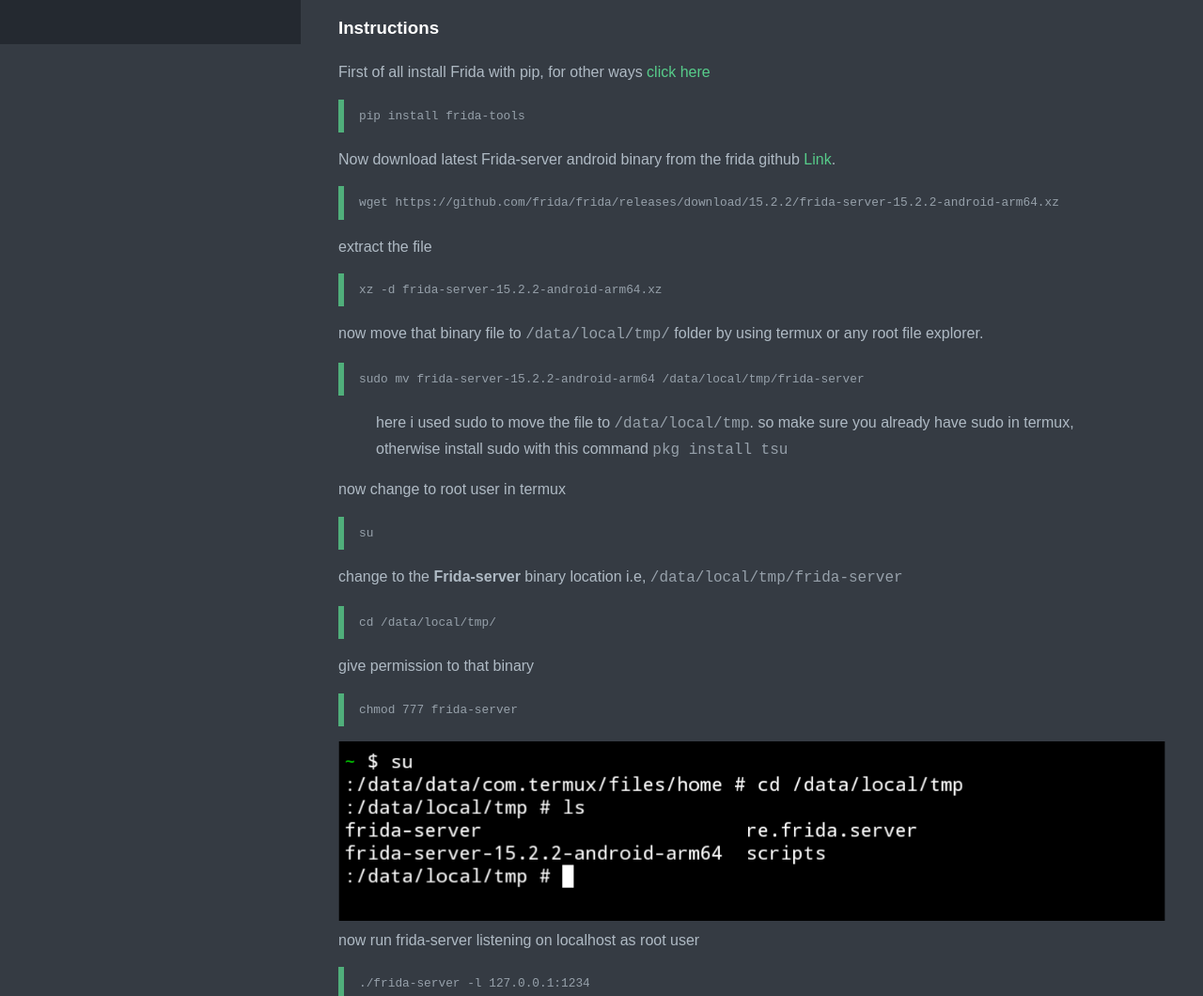
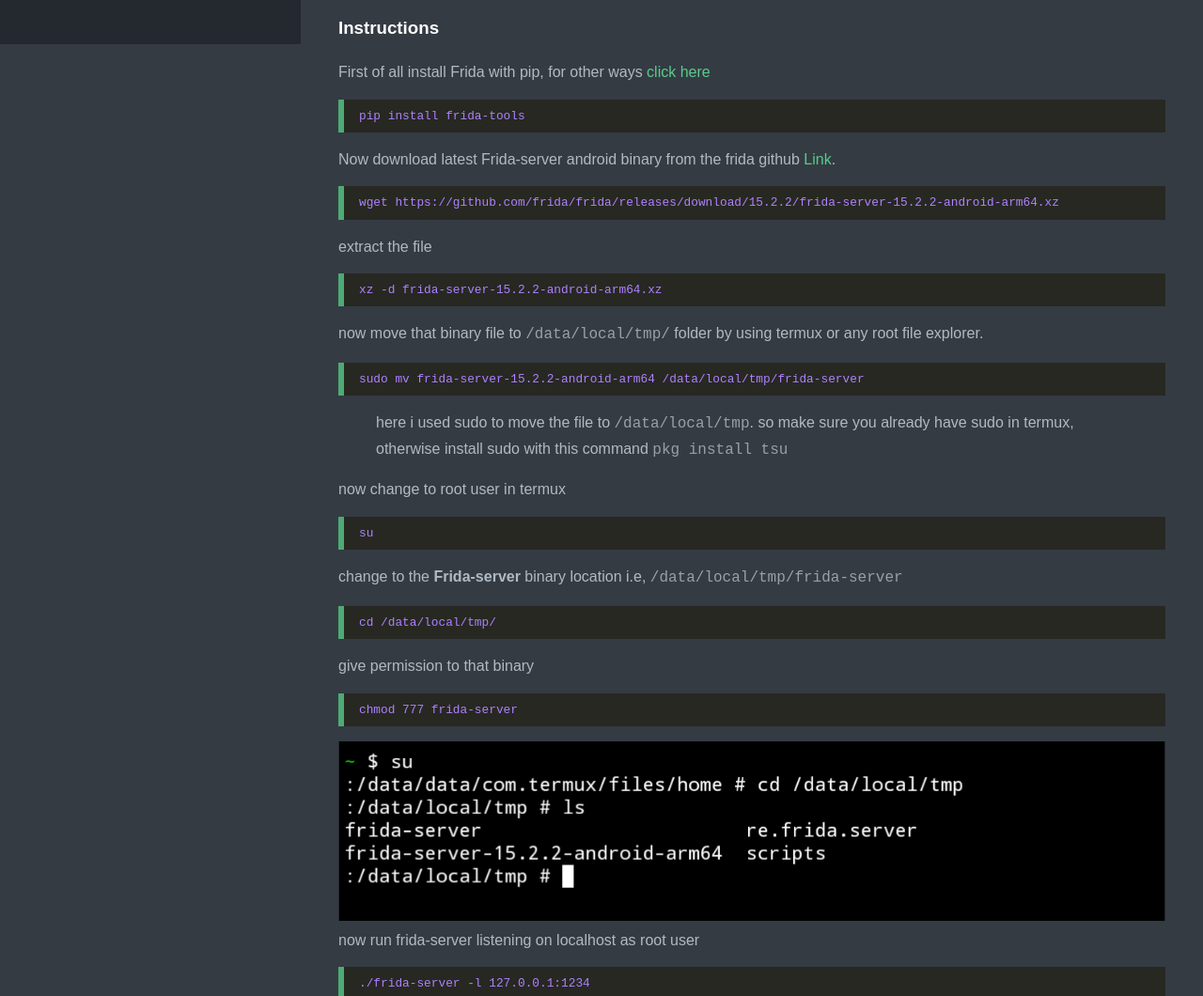
Before and after one commit to Linuxinet/linuxinet.github.io, a plain HTML site: page 2022/08/07/use-frida-in-rooted-android-without-pc/laptop/index.html in a window 1280 px wide. Shown: the part 753-1813 px from the top of the page at 94% size. Drawn offline with Linux system fonts and the light colour scheme.

Commit message:
rebuilding site Wed Sep  7 15:18:08 IST 2022

```diff
--- a/2022/08/07/use-frida-in-rooted-android-without-pc/laptop/index.html
+++ b/2022/08/07/use-frida-in-rooted-android-without-pc/laptop/index.html
@@ -111,28 +111,28 @@
 </code></pre>
 <h3 id="instructions">Instructions</h3>
 <p>First of all install Frida with pip, for other ways <a href="https://github.com/frida/frida/#two-ways-to-install">click here</a></p>
-<pre tabindex="0"><code>pip install frida-tools
-</code></pre><p>Now download latest Frida-server android binary from the frida github <a href="https://github.com/frida/frida/releases/">Link</a>.</p>
-<pre tabindex="0"><code>wget https://github.com/frida/frida/releases/download/15.2.2/frida-server-15.2.2-android-arm64.xz
-</code></pre><p>extract the file</p>
-<pre tabindex="0"><code>xz -d frida-server-15.2.2-android-arm64.xz
-</code></pre><p>now move that binary file to <code>/data/local/tmp/</code> folder by using termux or any root file explorer.</p>
-<pre tabindex="0"><code>sudo mv frida-server-15.2.2-android-arm64 /data/local/tmp/frida-server
-</code></pre><blockquote>
+<div class="highlight"><pre tabindex="0" style="color:#f8f8f2;background-color:#272822;-moz-tab-size:4;-o-tab-size:4;tab-size:4;"><code class="language-yaml" data-lang="yaml"><span style="display:flex;"><span><span style="color:#ae81ff">pip install frida-tools</span>
+</span></span></code></pre></div><p>Now download latest Frida-server android binary from the frida github <a href="https://github.com/frida/frida/releases/">Link</a>.</p>
+<div class="highlight"><pre tabindex="0" style="color:#f8f8f2;background-color:#272822;-moz-tab-size:4;-o-tab-size:4;tab-size:4;"><code class="language-yaml" data-lang="yaml"><span style="display:flex;"><span><span style="color:#ae81ff">wget https://github.com/frida/frida/releases/download/15.2.2/frida-server-15.2.2-android-arm64.xz</span>
+</span></span></code></pre></div><p>extract the file</p>
+<div class="highlight"><pre tabindex="0" style="color:#f8f8f2;background-color:#272822;-moz-tab-size:4;-o-tab-size:4;tab-size:4;"><code class="language-yaml" data-lang="yaml"><span style="display:flex;"><span><span style="color:#ae81ff">xz -d frida-server-15.2.2-android-arm64.xz</span>
+</span></span></code></pre></div><p>now move that binary file to <code>/data/local/tmp/</code> folder by using termux or any root file explorer.</p>
+<div class="highlight"><pre tabindex="0" style="color:#f8f8f2;background-color:#272822;-moz-tab-size:4;-o-tab-size:4;tab-size:4;"><code class="language-yaml" data-lang="yaml"><span style="display:flex;"><span><span style="color:#ae81ff">sudo mv frida-server-15.2.2-android-arm64 /data/local/tmp/frida-server</span>
+</span></span></code></pre></div><blockquote>
 <p>here i used sudo to move the file to <code>/data/local/tmp</code>.
 so make sure you already have sudo in termux, otherwise install sudo with this command
 <code>pkg install tsu</code></p>
 </blockquote>
 <p>now change to root user in termux</p>
-<pre tabindex="0"><code>su
-</code></pre><p>change to the <strong>Frida-server</strong> binary location i.e, <code>/data/local/tmp/frida-server</code></p>
-<pre tabindex="0"><code>cd /data/local/tmp/
-</code></pre><p>give permission to that binary</p>
-<pre tabindex="0"><code>chmod 777 frida-server
-</code></pre><p><img src="images/root-su-data-local.png" alt="image">
+<div class="highlight"><pre tabindex="0" style="color:#f8f8f2;background-color:#272822;-moz-tab-size:4;-o-tab-size:4;tab-size:4;"><code class="language-yaml" data-lang="yaml"><span style="display:flex;"><span><span style="color:#ae81ff">su</span>
+</span></span></code></pre></div><p>change to the <strong>Frida-server</strong> binary location i.e, <code>/data/local/tmp/frida-server</code></p>
+<div class="highlight"><pre tabindex="0" style="color:#f8f8f2;background-color:#272822;-moz-tab-size:4;-o-tab-size:4;tab-size:4;"><code class="language-yaml" data-lang="yaml"><span style="display:flex;"><span><span style="color:#ae81ff">cd /data/local/tmp/</span>
+</span></span></code></pre></div><p>give permission to that binary</p>
+<div class="highlight"><pre tabindex="0" style="color:#f8f8f2;background-color:#272822;-moz-tab-size:4;-o-tab-size:4;tab-size:4;"><code class="language-yaml" data-lang="yaml"><span style="display:flex;"><span><span style="color:#ae81ff">chmod 777 frida-server</span>
+</span></span></code></pre></div><p><img src="images/root-su-data-local.png" alt="image">
 now run frida-server listening on localhost as root user</p>
-<pre tabindex="0"><code>./frida-server -l 127.0.0.1:1234
-</code></pre><p>now open another tab and use frida cli tools we installed previously
+<div class="highlight"><pre tabindex="0" style="color:#f8f8f2;background-color:#272822;-moz-tab-size:4;-o-tab-size:4;tab-size:4;"><code class="language-yaml" data-lang="yaml"><span style="display:flex;"><span><span style="color:#ae81ff">./frida-server -l 127.0.0.1:1234</span>
+</span></span></code></pre></div><p>now open another tab and use frida cli tools we installed previously
 For more information on Frida usage visit <a href="https://frida.re/docs/quickstart/">here</a></p>
 
     </div>
```
